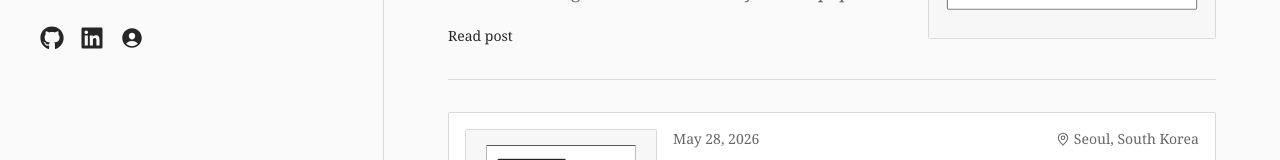
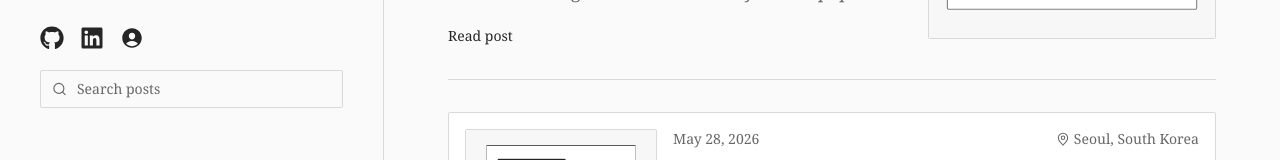
Before and after one commit to looooonk/blog, a Next.js app: page / in a window 1280 px wide. Shown: the part 181-341 px from the top of the page. Built offline with nearby package versions, Linux system fonts and the light colour scheme.

Commit message:
feature: add sidebar post search

```diff
--- /dev/null
+++ b/app/components/post-search.tsx
@@ -0,0 +1,76 @@
+"use client";
+
+import Link from "next/link";
+import { Search } from "lucide-react";
+import { useMemo, useState } from "react";
+
+type SearchPost = {
+  slug: string;
+  title: string;
+  tags: string[];
+};
+
+export default function PostSearch({ posts }: { posts: SearchPost[] }) {
+  const [query, setQuery] = useState("");
+  const normalizedQuery = query.trim().toLowerCase();
+
+  const results = useMemo(() => {
+    if (!normalizedQuery) return [];
+
+    return posts.filter((post) => {
+      const title = post.title.toLowerCase();
+      const tags = post.tags.map((tag) => tag.toLowerCase());
+
+      return (
+        title.includes(normalizedQuery) ||
+        tags.some((tag) => tag.includes(normalizedQuery))
+      );
+    });
+  }, [normalizedQuery, posts]);
+
+  return (
+    <section aria-label="Search posts" className="space-y-3">
+      <div className="relative">
+        <Search
+          aria-hidden="true"
+          className="pointer-events-none absolute left-3 top-1/2 -translate-y-1/2 text-muted-foreground"
+          size={15}
+          strokeWidth={1.8}
+        />
+        <input
+          aria-label="Search posts by title or tag"
+          className="w-full rounded-sm border border-border bg-background py-2 pl-9 pr-3 text-sm text-foreground outline-none transition-colors placeholder:text-muted-foreground focus:border-ring"
+          onChange={(event) => setQuery(event.target.value)}
+          placeholder="Search posts"
+          type="search"
+          value={query}
+        />
+      </div>
+
+      {normalizedQuery ? (
+        <div className="grid gap-2">
+          {results.length ? (
+            results.map((post) => (
+              <Link
+                className="rounded-sm border border-border px-3 py-2 text-sm transition-colors hover:bg-secondary"
+                href={`/${post.slug}`}
+                key={post.slug}
+              >
+                <span className="block font-medium leading-snug text-foreground">
+                  {post.title}
+                </span>
+                <span className="mt-1 block text-xs text-muted-foreground">
+                  {post.tags.map((tag) => `#${tag}`).join(" ")}
+                </span>
+              </Link>
+            ))
+          ) : (
+            <p className="rounded-sm border border-border px-3 py-2 text-sm text-muted-foreground">
+              No matching posts
+            </p>
+          )}
+        </div>
+      ) : null}
+    </section>
+  );
+}
--- a/app/page.tsx
+++ b/app/page.tsx
@@ -5,6 +5,7 @@ import { MapPin } from "lucide-react";
 import { FaGithub, FaLinkedin } from "react-icons/fa";
 import { IoPersonCircle } from "react-icons/io5";
 
+import PostSearch from "@/app/components/post-search";
 import { allPosts, formatPostDate } from "@/app/lib/posts";
 
 function IconLink({
@@ -41,6 +42,11 @@ function LocationLabel({ location }: { location: string }) {
 
 export default function Home() {
   const [featured, ...posts] = allPosts;
+  const searchPosts = allPosts.map(({ slug, title, tags }) => ({
+    slug,
+    tags,
+    title,
+  }));
 
   return (
     <div className="min-h-screen">
@@ -79,6 +85,8 @@ export default function Home() {
                 <IoPersonCircle size={24} />
               </IconLink>
             </nav>
+
+            <PostSearch posts={searchPosts} />
           </div>
         </aside>
 
```
